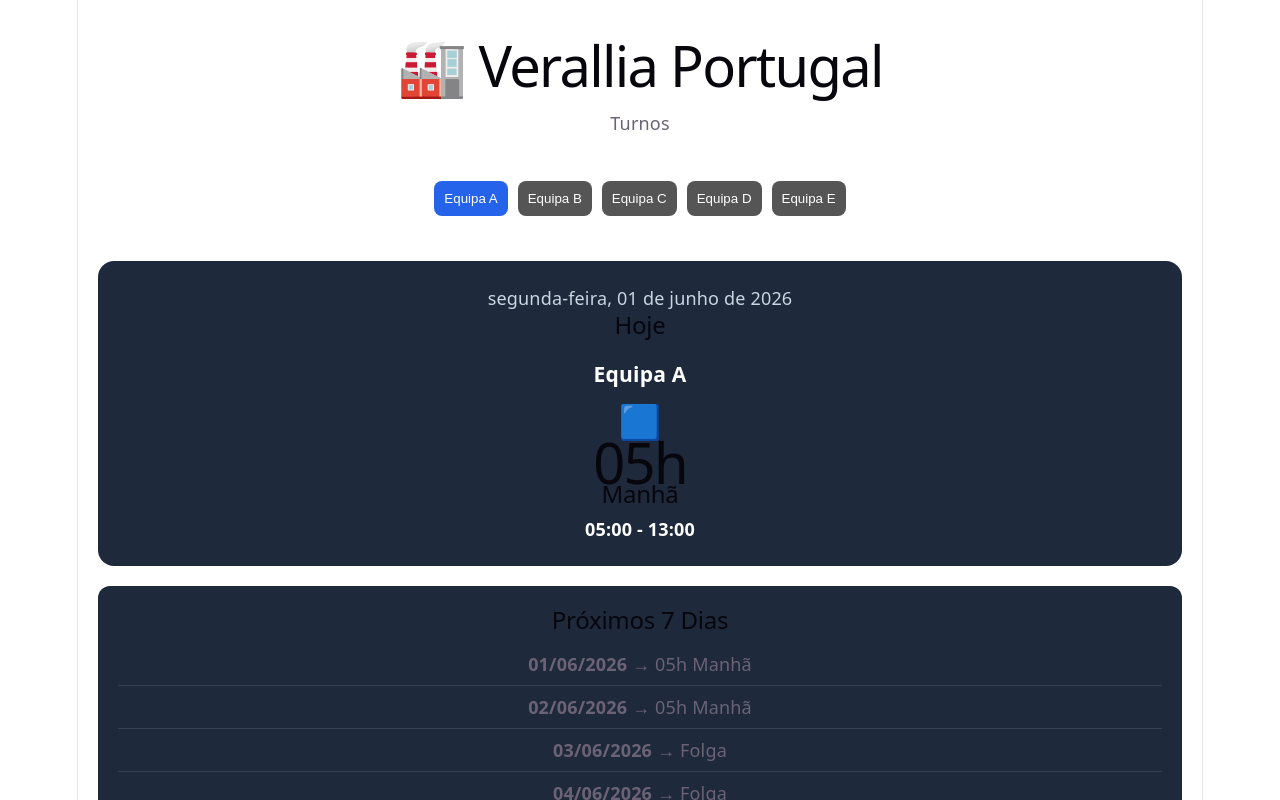
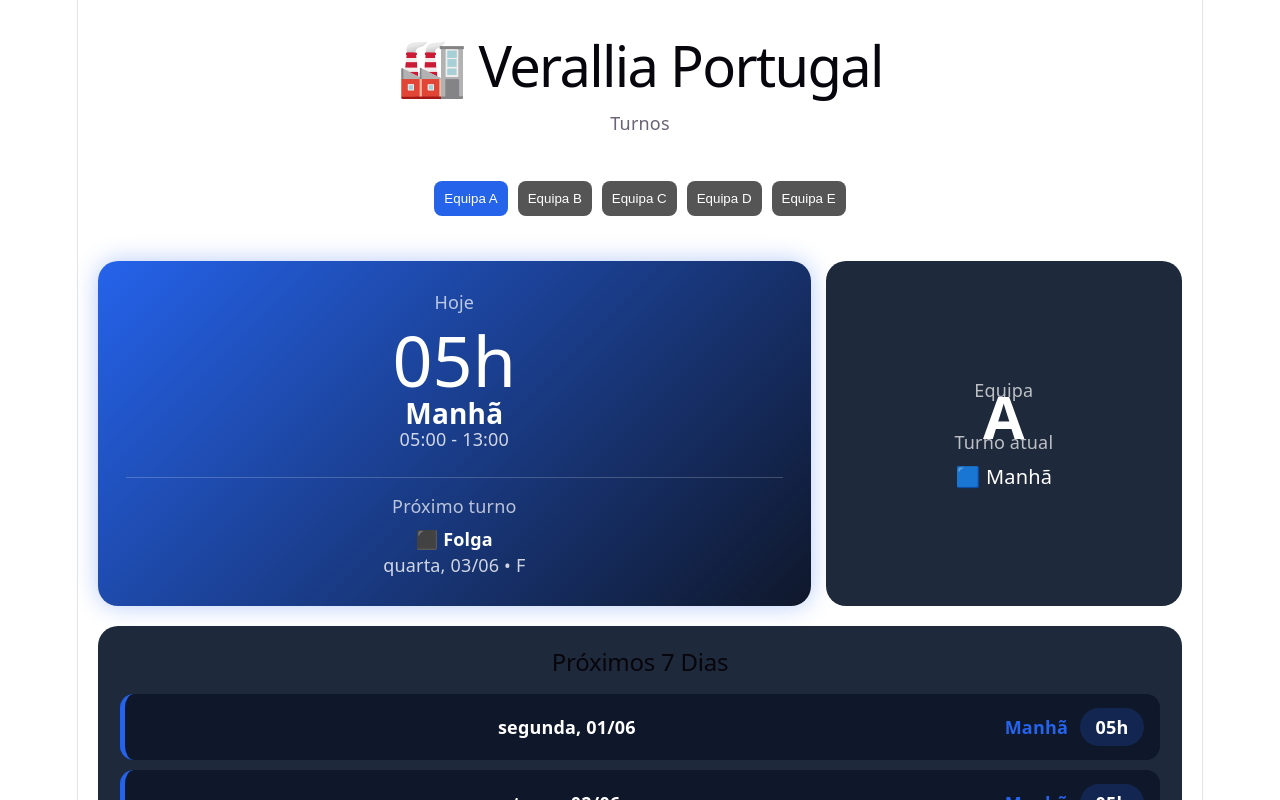
Before and after one commit to LDinisPT/verallia-portugal-turnos, a React (Vite) app: page / in a window 1280 px wide. Shown: the top 800 px of the page. Built offline with nearby package versions, Linux system fonts and the light colour scheme.

Commit message:
Melhorar NextDays premium

```diff
--- a/src/App.jsx
+++ b/src/App.jsx
@@ -1,3 +1,4 @@
+import DashboardCards from "./components/DashboardCards";
 import Stats from "./components/Stats";
 import NextQuinzena from "./components/NextQuinzena";
 import NextDays from "./components/NextDays";
@@ -27,8 +28,7 @@
         team={team}
         setTeam={setTeam}
       />
-
-      <TodayCard team={team} />
+      <DashboardCards team={team} />
       <NextDays team={team} />
       <NextQuinzena team={team} />
       <Stats team={team} />
--- /dev/null
+++ b/src/components/DashboardCards.jsx
@@ -0,0 +1,187 @@
+import { getShift } from "../data/schedule-data";
+
+const info = {
+  M: {
+    label: "Manhã",
+    time: "05h",
+    color: "#2563eb",
+    emoji: "🟦",
+    hours: "05:00 - 13:00",
+  },
+
+  T: {
+    label: "Tarde",
+    time: "13h",
+    color: "#16a34a",
+    emoji: "🟩",
+    hours: "13:00 - 21:00",
+  },
+
+  N: {
+    label: "Noite",
+    time: "21h",
+    color: "#7c3aed",
+    emoji: "🟪",
+    hours: "21:00 - 05:00",
+  },
+
+  F: {
+    label: "Folga",
+    time: "F",
+    color: "#334155",
+    emoji: "⬛",
+    hours: "Folga",
+  },
+};
+
+export default function DashboardCards({ team }) {
+  const today = new Date();
+
+  const shift = getShift(
+    team,
+    today.getFullYear(),
+    today.getMonth() + 1,
+    today.getDate()
+  );
+
+  const current = info[shift] || info.F;
+
+  function getNextShift() {
+    for (let i = 1; i <= 30; i++) {
+      const next = new Date();
+      next.setDate(today.getDate() + i);
+
+      const s = getShift(
+        team,
+        next.getFullYear(),
+        next.getMonth() + 1,
+        next.getDate()
+      );
+
+      if (s !== shift) {
+        return {
+          ...info[s],
+          date: next.toLocaleDateString("pt-PT", {
+            weekday: "short",
+            day: "2-digit",
+            month: "short",
+          }),
+        };
+      }
+    }
+
+    return null;
+  }
+
+  const nextShift = getNextShift();
+
+  return (
+    <div
+      style={{
+        margin: "20px",
+        display: "grid",
+        gridTemplateColumns: "2fr 1fr",
+        gap: "15px",
+      }}
+    >
+      <div
+        style={{
+          padding: "28px",
+          borderRadius: "20px",
+          background: `linear-gradient(135deg, ${current.color}, #0f172a)`,
+          color: "white",
+          boxShadow: `0 0 25px ${current.color}55`,
+        }}
+      >
+        <div style={{ opacity: 0.7, marginBottom: "10px" }}>
+          Hoje
+        </div>
+
+        <div style={{ fontSize: "70px", lineHeight: 1 }}>
+          {current.time}
+        </div>
+
+        <div
+          style={{
+            fontSize: "28px",
+            fontWeight: "bold",
+            marginTop: "5px",
+          }}
+        >
+          {current.label}
+        </div>
+
+        <div style={{ opacity: 0.8 }}>
+          {current.hours}
+        </div>
+
+        {nextShift && (
+          <div
+            style={{
+              marginTop: "25px",
+              paddingTop: "15px",
+              borderTop: "1px solid rgba(255,255,255,0.2)",
+            }}
+          >
+            <div style={{ opacity: 0.7 }}>
+              Próximo turno
+            </div>
+
+            <div
+              style={{
+                marginTop: "6px",
+                fontSize: "18px",
+                fontWeight: "bold",
+              }}
+            >
+              {nextShift.emoji} {nextShift.label}
+            </div>
+
+            <div style={{ opacity: 0.8 }}>
+              {nextShift.date} • {nextShift.time}
+            </div>
+          </div>
+        )}
+      </div>
+
+      <div
+        style={{
+          padding: "20px",
+          borderRadius: "20px",
+          background: "#1e293b",
+          color: "white",
+          display: "flex",
+          flexDirection: "column",
+          justifyContent: "center",
+          alignItems: "center",
+        }}
+      >
+        <div style={{ opacity: 0.7 }}>
+          Equipa
+        </div>
+
+        <div
+          style={{
+            fontSize: "60px",
+            fontWeight: "bold",
+          }}
+        >
+          {team}
+        </div>
+
+        <div style={{ opacity: 0.7 }}>
+          Turno atual
+        </div>
+
+        <div
+          style={{
+            marginTop: "8px",
+            fontSize: "20px",
+          }}
+        >
+          {current.emoji} {current.label}
+        </div>
+      </div>
+    </div>
+  );
+}
--- a/src/components/NextDays.jsx
+++ b/src/components/NextDays.jsx
@@ -1,11 +1,39 @@
 import { getShift } from "../data/schedule-data";
 
 const shiftInfo = {
-  M: { label: "05h Manhã" },
-  T: { label: "13h Tarde" },
-  N: { label: "21h Noite" },
-  F: { label: "Folga" },
+  M: {
+    label: "Manhã",
+    time: "05h",
+    color: "#2563eb",
+    emoji: "🟦",
+  },
+  T: {
+    label: "Tarde",
+    time: "13h",
+    color: "#16a34a",
+    emoji: "🟩",
+  },
+  N: {
+    label: "Noite",
+    time: "21h",
+    color: "#7c3aed",
+    emoji: "🟪",
+  },
+  F: {
+    label: "Folga",
+    time: "F",
+    color: "#334155",
+    emoji: "⬛",
+  },
 };
+
+function formatShortDate(date) {
+  return date.toLocaleDateString("pt-PT", {
+    weekday: "short",
+    day: "2-digit",
+    month: "short",
+  });
+}
 
 export default function NextDays({ team }) {
   const days = [];
@@ -14,16 +42,18 @@
     const date = new Date();
     date.setDate(date.getDate() + i);
 
-    const year = date.getFullYear();
-    const month = date.getMonth() + 1;
-    const day = date.getDate();
+    const shift = getShift(
+      team,
+      date.getFullYear(),
+      date.getMonth() + 1,
+      date.getDate()
+    );
 
-    const shift = getShift(team, year, month, day);
     const info = shiftInfo[shift] || shiftInfo.F;
 
     days.push({
-      date: date.toLocaleDateString("pt-PT"),
-      shift: info.label,
+      date: formatShortDate(date),
+      ...info,
     });
   }
 
@@ -31,24 +61,65 @@
     <div
       style={{
         margin: "20px",
-        padding: "20px",
-        borderRadius: "12px",
+        padding: "22px",
+        borderRadius: "20px",
         background: "#1e293b",
+        color: "white",
       }}
     >
-      <h2>Próximos 7 Dias</h2>
+      <h2 style={{ textAlign: "center", marginBottom: "18px" }}>
+        Próximos 7 Dias
+      </h2>
 
-      {days.map((d, index) => (
+      <div
+        style={{
+          display: "grid",
+          gap: "10px",
+        }}
+      >
+        {days.map((day, index) => (
           <div
             key={index}
             style={{
-            padding: "8px 0",
-            borderBottom: "1px solid #334155",
+              display: "grid",
+              gridTemplateColumns: "1fr auto auto",
+              alignItems: "center",
+              gap: "12px",
+              padding: "14px 16px",
+              borderRadius: "14px",
+              background: "#0f172a",
+              borderLeft: `5px solid ${day.color}`,
             }}
           >
-          <strong>{d.date}</strong> → {d.shift}
+            <div>
+              <strong>{day.date}</strong>
+            </div>
+
+            <div
+              style={{
+                color: day.color,
+                fontWeight: "bold",
+              }}
+            >
+              {day.label}
+            </div>
+
+            <div
+              style={{
+                minWidth: "44px",
+                textAlign: "center",
+                padding: "6px 10px",
+                borderRadius: "999px",
+                background: `${day.color}33`,
+                color: "white",
+                fontWeight: "bold",
+              }}
+            >
+              {day.time}
+            </div>
           </div>
         ))}
       </div>
+    </div>
   );
 }
```
Also changed, not shown: comandos-verallia.txt (added). Lines whose indentation alone changed are shown as unchanged.
